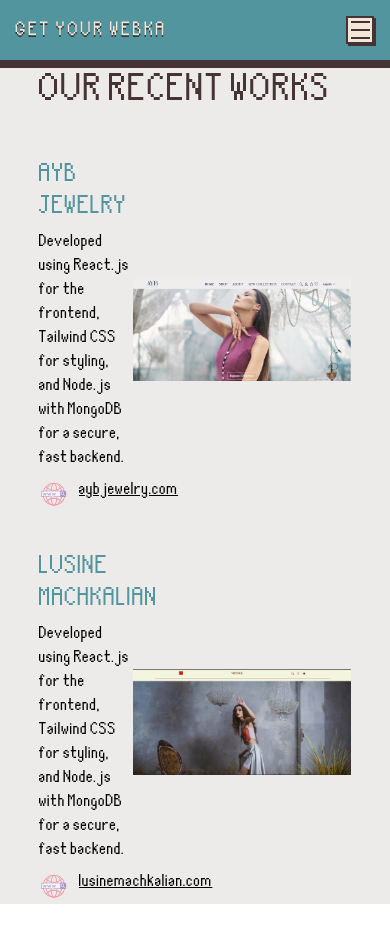
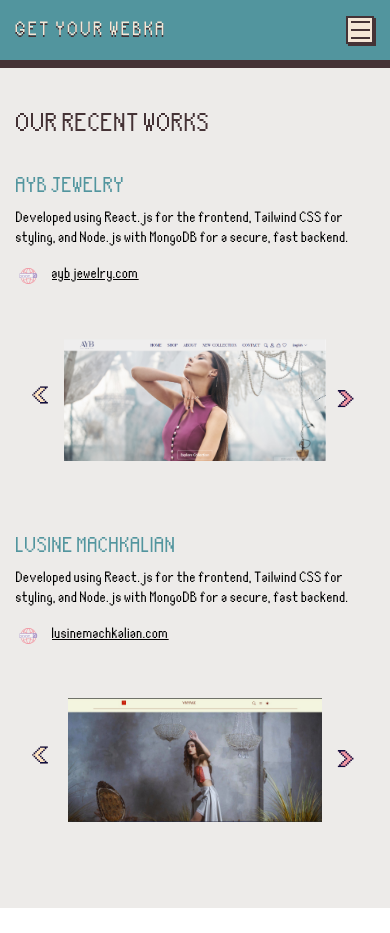
Before and after one commit to Ilona301/webka, a React (Vite) app: page /our-works in a window 390 px wide. After the commit the page ends 908 px from the top, so only its background shows below. Built offline with nearby package versions, Linux system fonts and the light colour scheme.

Commit message:
final changes

```diff
--- a/src/components/OurWorks.jsx
+++ b/src/components/OurWorks.jsx
@@ -1,4 +1,4 @@
-import React, { useState, useRef } from 'react';
+import React, {useState, useRef, useEffect} from 'react';
 import Header from './Header.jsx';
 
 const OurWorks = () => {
@@ -22,6 +22,10 @@
 
     // Audio ref
     const audioRef = useRef(null);
+
+    useEffect(() => {
+        window.scrollTo(0, 0);
+    }, []);
 
     const playSound = () => {
         if (audioRef.current) {
@@ -67,56 +71,62 @@
     const rightArrowEmpty = '/images/right-arrow-empty.svg';
 
     return (
-        <div id="ourworks" className="bg-[#edebe9] pt-[60px] flex justify-center items-center w-full">
+        <div id="ourworks" className="bg-[#edebe9] pt-[60px] flex justify-center items-center w-full overflow-x-hidden">
             <Header />
 
-            {/* Hidden audio element (same as in Header) */}
+            {/* Hidden audio element */}
             <audio ref={audioRef} src="/audio/link_click.mp3" preload="auto" />
 
-            <div className="w-[80%] bg-[#edebe9] justify-center items-center flex">
-                <div className="bg-[#edebe9] min-h-[100vh] justify-center flex items-center flex-col gap-12">
-                    <h1 className="text-4xl text-[#453336] font-[Retropix] text-left w-full">
+            <div className="w-full px-4 sm:px-6 lg:w-[80%] bg-[#edebe9] justify-center items-center flex">
+                <div className="bg-[#edebe9] min-h-screen py-12 sm:py-16 lg:py-20 justify-center flex items-center flex-col gap-8 sm:gap-10 lg:gap-12 w-full">
+                    <h1 className="text-2xl sm:text-3xl lg:text-4xl text-[#453336] font-[Retropix] text-left w-full">
                         OUR RECENT WORKS
                     </h1>
 
                     {/* AYB JEWELRY SECTION */}
-                    <div className="flex justify-around items-center">
-                        <div className="flex flex-col w-[30%] gap-2">
-                            <h2 className="text-[#52959e] text-2xl font-[Retropix]">AYB JEWELRY</h2>
-                            <p className="font-[Retropix]">
+                    <div className="flex flex-col w-full gap-4 sm:gap-6">
+                        {/* Text Section */}
+                        <div className="flex flex-col w-full gap-2">
+                            <h2 className="text-[#52959e] text-xl sm:text-2xl font-[Retropix]">AYB JEWELRY</h2>
+                            <p className="font-[Retropix] text-sm sm:text-base">
                                 Developed using React.js for the frontend, Tailwind CSS for styling,
                                 and Node.js with MongoDB for a secure, fast backend.
                             </p>
+
                             <a
                             href="https://aybjewelry.com"
                             target="_blank"
                             rel="noopener noreferrer"
-                                className="flex items-center hover:opacity-80 transition-opacity"
+                            className="flex items-center hover:opacity-80 transition-opacity mt-2"
                             >
-                                <img className="w-10 scale-450" src="/images/web-icon.svg" alt="" />
-                                <p className="font-[Retropix] underline">aybjewelry.com</p>
+                            <img className="w-8 sm:w-10 scale-400" src="/images/web-icon.svg" alt="" />
+                            <p className="font-[Retropix] underline text-sm sm:text-base ml-1">aybjewelry.com</p>
                         </a>
                     </div>
 
-                        <div className="flex justify-center items-center gap-4">
-                            <button onClick={prevAyb} disabled={aybIndex === 0}>
+                    {/* Slider Section */}
+                    <div className="flex justify-center items-center sm:gap-2 lg:gap-1 w-full">
+                        <button onClick={prevAyb} disabled={aybIndex === 0} className="flex-shrink-0">
                             <img
-                                    className="w-20 scale-400"
+                                className="w-12 sm:w-16 lg:w-20 scale-400"
                                 src={aybIndex === 0 ? leftArrowEmpty : leftArrowFull}
                                 alt="Previous"
                             />
                         </button>
+                        <div className="flex-1 flex justify-center items-center">
                             <img
-                                className="w-70 h-50 object-contain"
+                                className="w-full max-w-[600px] h-[200px] sm:h-[300px] lg:h-[400px] object-contain"
                                 src={aybImages[aybIndex]}
                                 alt={`AYB Jewelry ${aybIndex + 1}`}
                             />
+                        </div>
                         <button
                             onClick={nextAyb}
                             disabled={aybIndex === aybImages.length - 1}
+                            className="flex-shrink-0"
                         >
                             <img
-                                    className="w-20 scale-400"
+                                className="w-12 sm:w-16 lg:w-20 scale-400"
                                 src={aybIndex === aybImages.length - 1 ? rightArrowEmpty : rightArrowFull}
                                 alt="Next"
                             />
@@ -125,43 +135,49 @@
                 </div>
 
                 {/* LUSINE MACHKALIAN SECTION */}
-                    <div className="flex justify-around items-center">
-                        <div className="flex flex-col w-[30%] gap-2">
-                            <h2 className="text-[#52959e] text-2xl font-[Retropix]">LUSINE MACHKALIAN</h2>
-                            <p className="font-[Retropix]">
+                <div className="flex flex-col w-full gap-4 sm:gap-6">
+                    {/* Text Section */}
+                    <div className="flex flex-col w-full gap-2">
+                        <h2 className="text-[#52959e] text-xl sm:text-2xl font-[Retropix]">LUSINE MACHKALIAN</h2>
+                        <p className="font-[Retropix] text-sm sm:text-base">
                             Developed using React.js for the frontend, Tailwind CSS for styling,
                             and Node.js with MongoDB for a secure, fast backend.
                         </p>
-                            <a
-                                href="https://lusinemachkalian.com"
+
+
+                      <a  href="https://lusinemachkalian.com"
                         target="_blank"
                         rel="noopener noreferrer"
-                                className="flex items-center hover:opacity-80 transition-opacity"
+                        className="flex items-center hover:opacity-80 transition-opacity mt-2"
                         >
-                                <img className="w-10 scale-450" src="/images/web-icon.svg" alt="" />
-                                <p className="font-[Retropix] underline">lusinemachkalian.com</p>
+                        <img className="w-8 sm:w-10 scale-400" src="/images/web-icon.svg" alt="" />
+                        <p className="font-[Retropix] underline text-sm sm:text-base ml-1">lusinemachkalian.com</p>
                     </a>
                 </div>
 
-                        <div className="flex justify-center items-center gap-4">
-                            <button onClick={prevLusine} disabled={lusineIndex === 0}>
+                {/* Slider Section */}
+                <div className="flex justify-center items-center gap-1 sm:gap-2 lg:gap-1 w-full">
+                    <button onClick={prevLusine} disabled={lusineIndex === 0} className="flex-shrink-0">
                         <img
-                                    className="w-20 scale-400"
+                            className="w-12 sm:w-16 lg:w-20 scale-400"
                             src={lusineIndex === 0 ? leftArrowEmpty : leftArrowFull}
                             alt="Previous"
                         />
                     </button>
+                    <div className="flex-1 flex justify-center items-center">
                         <img
-                                className="w-70 h-50 object-contain"
+                            className="w-full max-w-[600px] h-[200px] sm:h-[300px] lg:h-[400px] object-contain"
                             src={lusineImages[lusineIndex]}
                             alt={`Lusine Machkalian ${lusineIndex + 1}`}
                         />
+                    </div>
                     <button
                         onClick={nextLusine}
                         disabled={lusineIndex === lusineImages.length - 1}
+                        className="flex-shrink-0"
                     >
                         <img
-                                    className="w-20 scale-400"
+                            className="w-12 sm:w-16 lg:w-20 scale-400"
                             src={lusineIndex === lusineImages.length - 1 ? rightArrowEmpty : rightArrowFull}
                             alt="Next"
                         />
--- a/src/components/WhyChooseSection.jsx
+++ b/src/components/WhyChooseSection.jsx
@@ -4,7 +4,7 @@
     return (
         <div className="flex justify-center items-center w-full min-h-[calc(100vh-60px)] bg-[#601d33] relative overflow-hidden py-12 px-4">
             <img
-                className="absolute left-[-6rem] sm:left-[-10rem] md:left-[-8rem] lg:left-[-12rem] top-[-6rem] lg:top-0 w-[300px] sm:w-[350px] md:w-[400px] lg:w-auto opacity-50 lg:opacity-100"
+                className="absolute left-[-6rem] sm:left-[-10rem] md:left-[-8rem] lg:left-[-12rem] top-[-6rem] lg:top-0 w-[300px] sm:w-[350px] md:w-[400px] lg:w-auto opacity-50 lg:opacity-50"
                 src="/images/globe.svg"
                 alt="globe"
             />
--- a/src/index.css
+++ b/src/index.css
@@ -63,3 +63,17 @@
     content: '...';
     animation: blink 1.2s infinite steps(1, start);
 }
+@keyframes pixelPop {
+    0% { transform: scale(0.8) translateY(20px); opacity: 0; filter: contrast(50%); }
+    50% { transform: scale(1.05) translateY(-2px); filter: contrast(150%); }
+    100% { transform: scale(1) translateY(0); opacity: 1; filter: contrast(100%); }
+}
+
+@keyframes retroFlicker {
+    0%, 19%, 21%, 23%, 25%, 54%, 56%, 100% { opacity: 1; }
+    20%, 24%, 55% { opacity: 0; }
+}
+
+.retro-show {
+    animation: pixelPop 0.8s cubic-bezier(0.25, 1, 0.5, 1) forwards, retroFlicker 1.2s ease-in-out;
+}
```
Also changed, not shown: src/components/GetYourWebka.jsx (+38 -20 lines), src/components/MainSection.jsx (+29 -15 lines), src/components/WorkSection.jsx (+27 -19 lines), public/images/favicon-32x32.png (added), 1 other file (tests, documents, lock files or other folders). Lines whose indentation alone changed are shown as unchanged.
